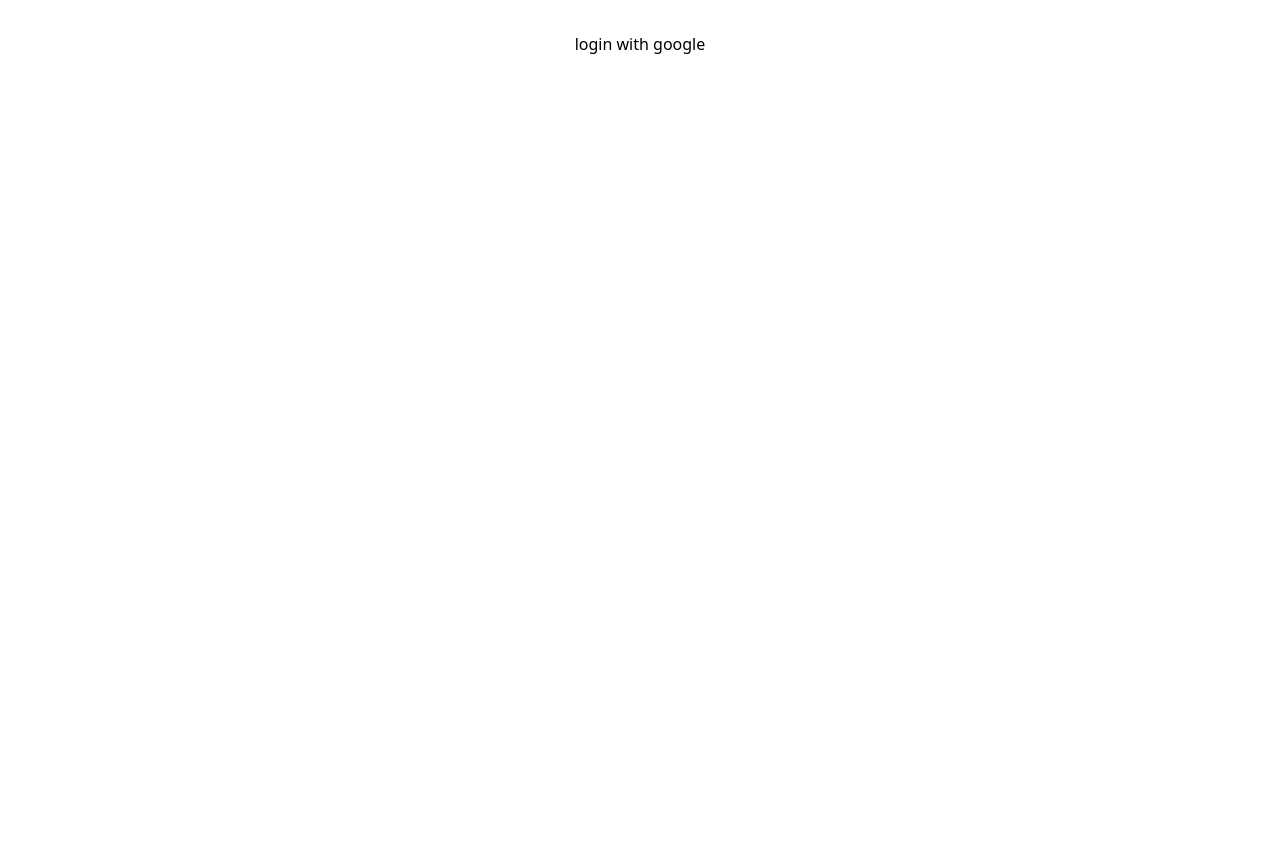
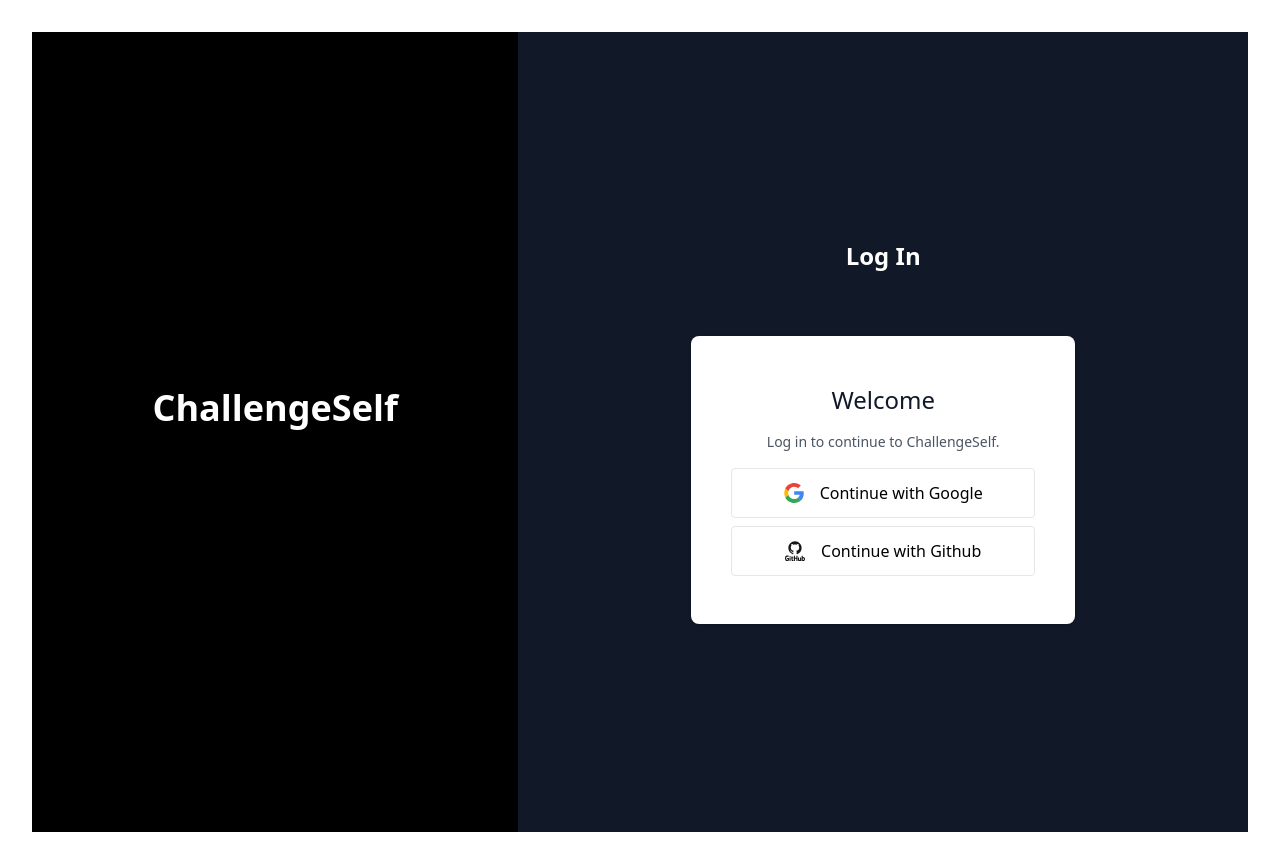
Before and after one commit to sankie07/challengeSelf, a React (Vite) app in the folder frontendCS/: page / in a window 1280 px wide. Before the commit the page ends 800 px from the top, so only its background shows below. Built offline with nearby package versions, Linux system fonts and the light colour scheme; no server answers.

Commit message:
updated UI of SIgnin page

```diff
--- /dev/null
+++ b/frontendCS/src/components/Leaderboard.tsx
@@ -0,0 +1,24 @@
+export const Leaderboard=({leaderboard}:{
+    leaderboard:{image:string;name:string;points:number}
+})=>{
+    return (
+        <div className="my-8">
+          <h1 className="text-bold text-4xl">Leaderboards</h1>
+          <div className="shadow-md my-4 mih-h-[50vh] px-4 py-4">
+            <div className="flex my-8">
+              <div className="w-1/3">Id</div>
+              <div className="w-1/3">Name</div>
+              <div className="w-1/3">Points</div>
+            </div>
+            {leaderboard.map((item) => (
+              <div className="flex my-4 text-lg bg-white shadow-sm py-4 px-2">
+                <div className="w-1/3">{item.id}</div>
+                <div className="w-1/3">{item.name}</div>
+                <div className="w-1/3">{item.points}</div>
+              </div>
+            ))}
+            <div className="flex"></div>
+          </div>
+        </div>
+      );
+}
--- a/frontendCS/src/components/Signin.tsx
+++ b/frontendCS/src/components/Signin.tsx
@@ -1,7 +1,9 @@
-        import { getAuth, sendSignInLinkToEmail , signInWithPopup} from "firebase/auth";
-        import { app } from "../utils/firebase";
+    import { getAuth, sendSignInLinkToEmail , signInWithPopup} from "firebase/auth";
+    import { app } from "../utils/firebase";
     import { useState } from "react";
     import { GoogleAuthProvider } from "firebase/auth";
+    import GoogleIcon from "../assets/google.svg";
+    import GithubIcon from "../assets/github.svg";
 
 const provider = new GoogleAuthProvider();
 
@@ -62,13 +64,71 @@
 
 
 
+            //first written
+            // return <div >
 
-            return <div >
+            // <button onClick={()=>{
+            //     onSignin()
+            // }}>
+            //     login with google
+            // </button>
+            // </div>
 
-            <button onClick={()=>{
-                onSignin()
-            }}>
-                login with google
-            </button>
-            </div>
+
+            //final
+            return (
+                <div className="flex bg-black">
+
+                    <div className="w-full md:w-2/5 bg-black flex justify-center items-center h-screen max-sm:hidden max-md:hidden">
+                        <div>
+                            <h1 className="text-4xl font-bold mb-4 text-white">ChallengeSelf</h1>
+                            <div className="grid grid-cols-3 gap-4">
+                                {[...Array(9)].map((_, index) => (
+                                    <div key={index} className="opacity-50">
+                                        <i className="fas fa-arrow-down fa-3x"></i>
+                                    </div>
+                                ))}
+                            </div>
+                        </div>
+                    </div>
+                    <div className="w-full h-screen md:w-3/5 bg-gray-900 flex justify-center items-center">
+                        <div className="w-full max-w-md">
+                            <div className="p-5">
+                                <h2 className="text-2xl font-semibold mb-2 text-white text-center">Log In</h2>
+
+                            </div>
+                            <div className=' mb-4  justify-center py-1 sm:px-6 lg:px-8 '>
+                                <div className='mt-8 sm:mx-auto sm:w-full sm:max-w-md'>
+                                    <div className='bg-white py-12 px-4 shadow sm:rounded-lg sm:px-10'>
+                                        <div className='flex flex-col items-center justify-center gap-4'>
+                                            <p className='font-normal text-2xl text-gray-900'>Welcome</p>
+
+                                            <p className='font-light text-sm text-gray-600'>
+                                                Log in to continue to ChallengeSelf.
+                                            </p>
+                                            <button
+                                                type='submit'
+                                                className='w-full flex justify-center items-center gap-2 py-3 px-4 border rounded font-light text-md hover:bg-gray-200 focus:outline-none focus:ring-2 '
+                                                onClick={() => onSignin()}
+                                            >
+                                                <img src={GoogleIcon} className='w-5 h-5 mr-2' />
+                                                Continue with Google
+                                            </button>
+                                            <button
+                                                className='w-full flex justify-center items-center gap-2 py-3 px-4 border rounded font-light text-md hover:bg-gray-200 focus:outline-none focus:ring-2 -mt-2'
+                                            >
+                                                <img src={GithubIcon} className='w-5 h-5 mr-2' />
+                                                Continue with Github
+                                            </button>
+                                        </div>
+                                    </div>
+                                </div>
+                                {/* <div className="p-2 text-center">
+                                    <p className="text-gray-400">New to Neon? <a href="#" className="text-blue-500">Sign up for an account</a></p>
+                                </div> */}
+                            </div>
+                        </div>
+                    </div>
+                </div>
+            )
         }
```
Also changed, not shown: frontendCS/src/assets/github.svg (added), frontendCS/src/assets/google.svg (added).
